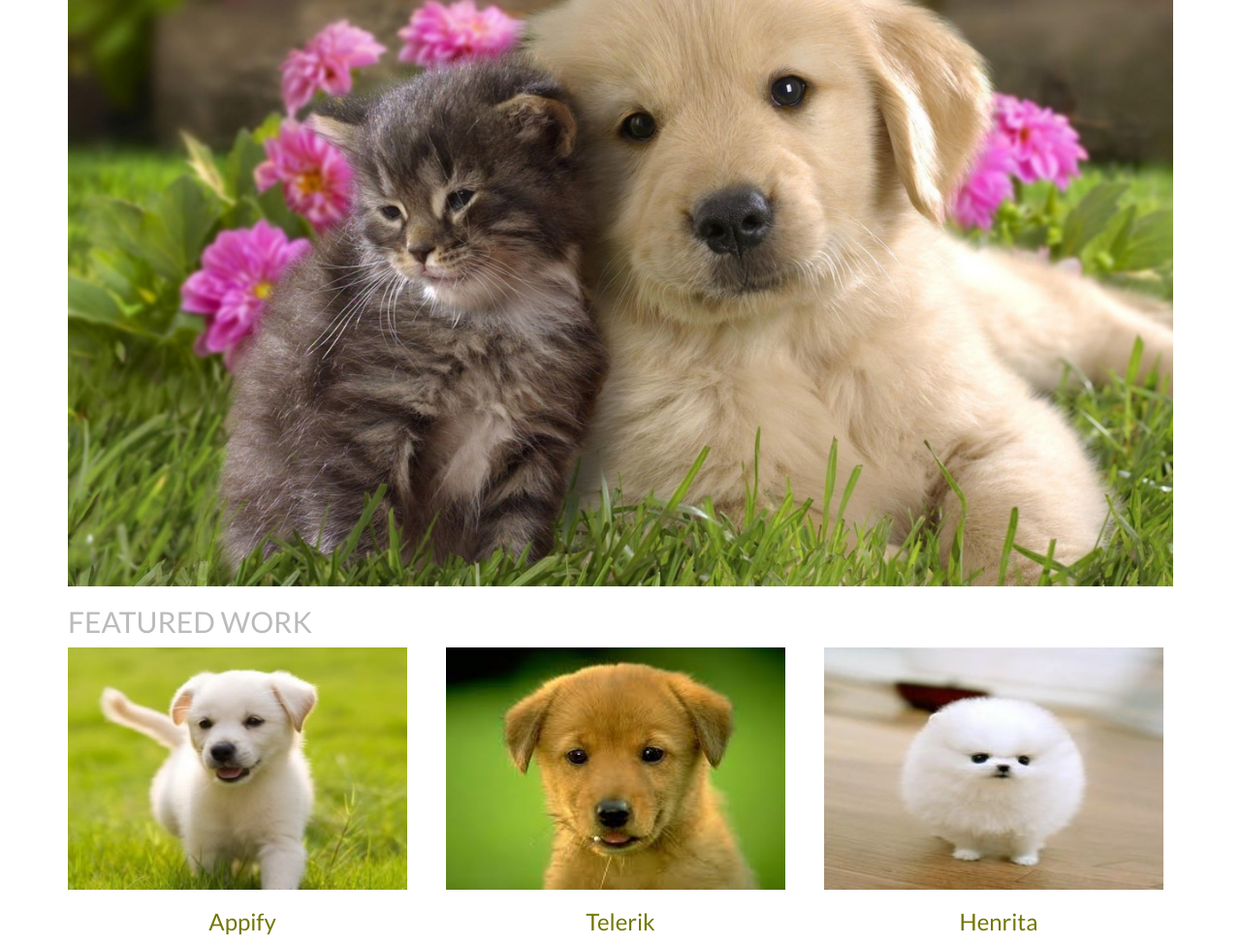
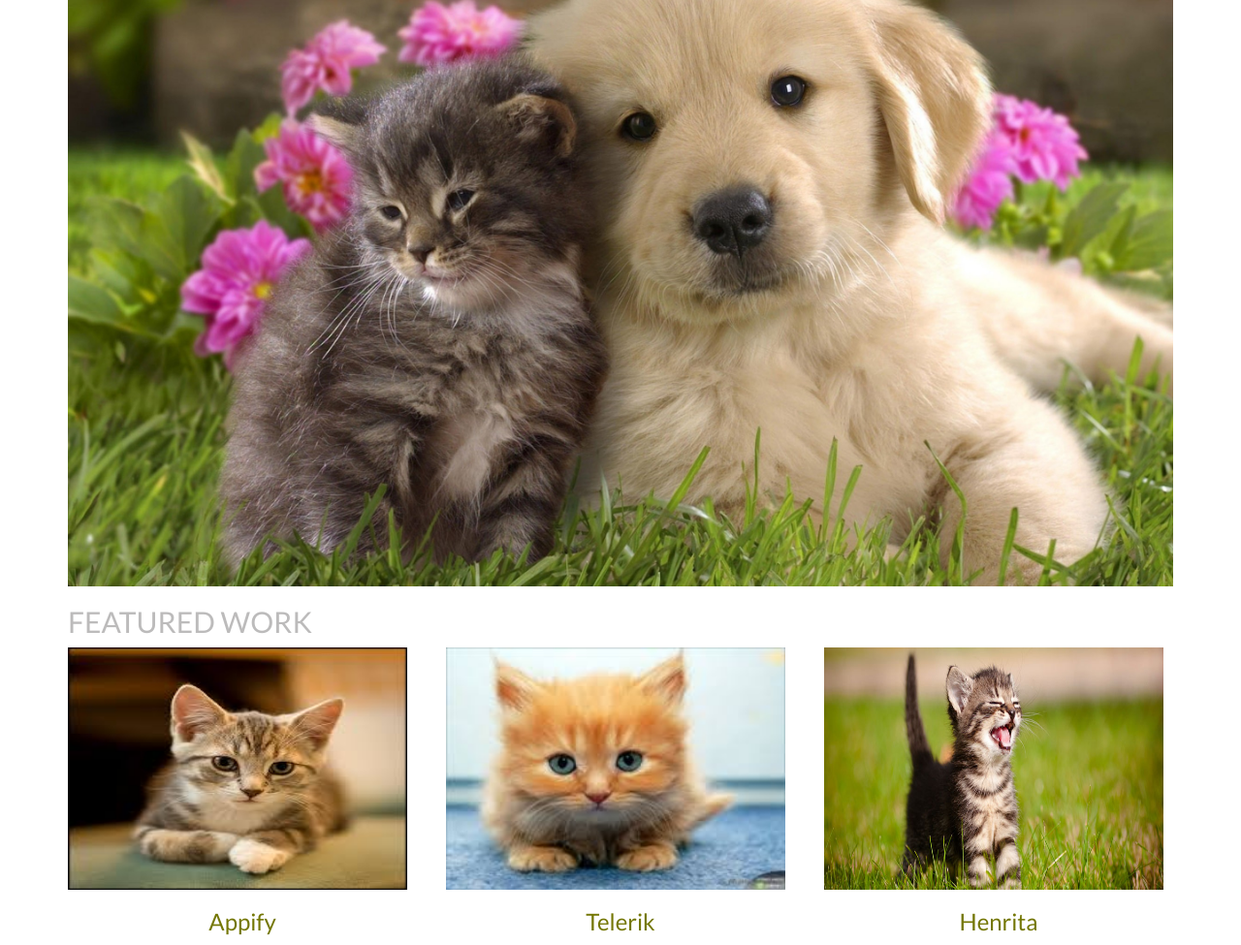
Before and after one commit to cjeyaraj/foundationtest, a plain HTML site: page index.html in a window 1280 px wide. Shown: the part 254-1229 px from the top of the page at 97% size. Drawn offline with Linux system fonts and the light colour scheme.

Commit message:
pussycat changes

```diff
--- a/index.html
+++ b/index.html
@@ -35,15 +35,15 @@
 			</div>
 			<div class="row">
 				<div class="col-md-4">
-					<img class="img-responsive small" src="images/puppy1.jpg" alt="sub item1" data-toggle="modal" data-target="#myModal1"/>
+					<img class="img-responsive small" src="images/pussy1.jpeg" alt="sub item1" data-toggle="modal" data-target="#myModal1"/>
 					<h3>Appify</h3>
 				</div>
 				<div class="col-md-4">
-					<img class="img-responsive small" src="images/puppy2.jpeg" alt="sub item1" data-toggle="modal" data-target="#myModal2"/>
+					<img class="img-responsive small" src="images/pussy2.jpeg" alt="sub item1" data-toggle="modal" data-target="#myModal2"/>
 					<h3>Telerik</h3>
 				</div>
 				<div class="col-md-4">
-					<img class="img-responsive small" src="images/puppy3.jpg" alt="sub item1" data-toggle="modal" data-target="#myModal3"/>
+					<img class="img-responsive small" src="images/pussy3.jpg" alt="sub item1" data-toggle="modal" data-target="#myModal3"/>
 					<h3>Henrita</h3>
 				</div>
 			</div>
```
Also changed, not shown: images/pussy1.jpeg (added), images/pussy2.jpeg (added), images/pussy3.jpg (added).
